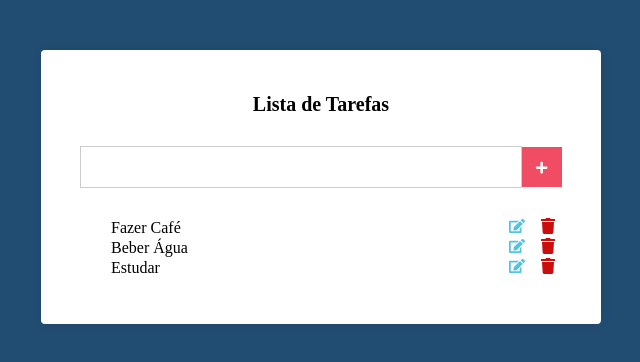
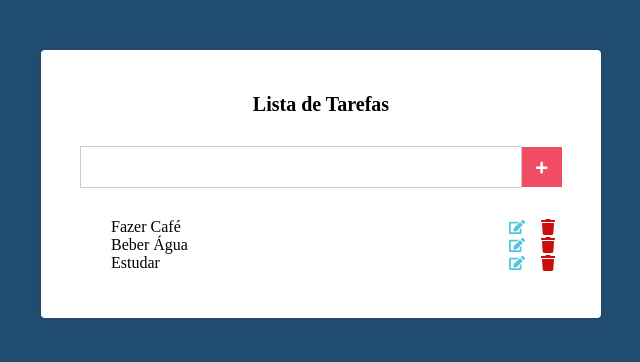
Before and after one commit to Euclides-Marques/ListaTarefas-React, a React (Create React App) app: page / in a window 1280 px wide. Shown: the top 362 px of the page, without its empty margins (319-959 px from the left). Built offline with nearby package versions, Linux system fonts and the light colour scheme.

Commit message:
fix: Ajuste para alinhas as tarefas com as opções

```diff
--- a/src/components/main.css
+++ b/src/components/main.css
@@ -77,3 +77,8 @@ body {
   cursor: pointer;
   transition: all 600ms;
 }
+
+.tarefas li span {
+  display: flex;
+  align-items: center;
+}
--- a/src/components/main.js
+++ b/src/components/main.js
@@ -40,10 +40,10 @@ export default class main extends Component {
           {tarefas.map((tarefa) => (
             <li key={tarefa}>
               {tarefa}
-              <div>
+              <span>
                 <FaEdit className="edit" />
                 <FaTrash className="delete" />
-              </div>
+              </span>
             </li>
           ))}
         </ul>
```
